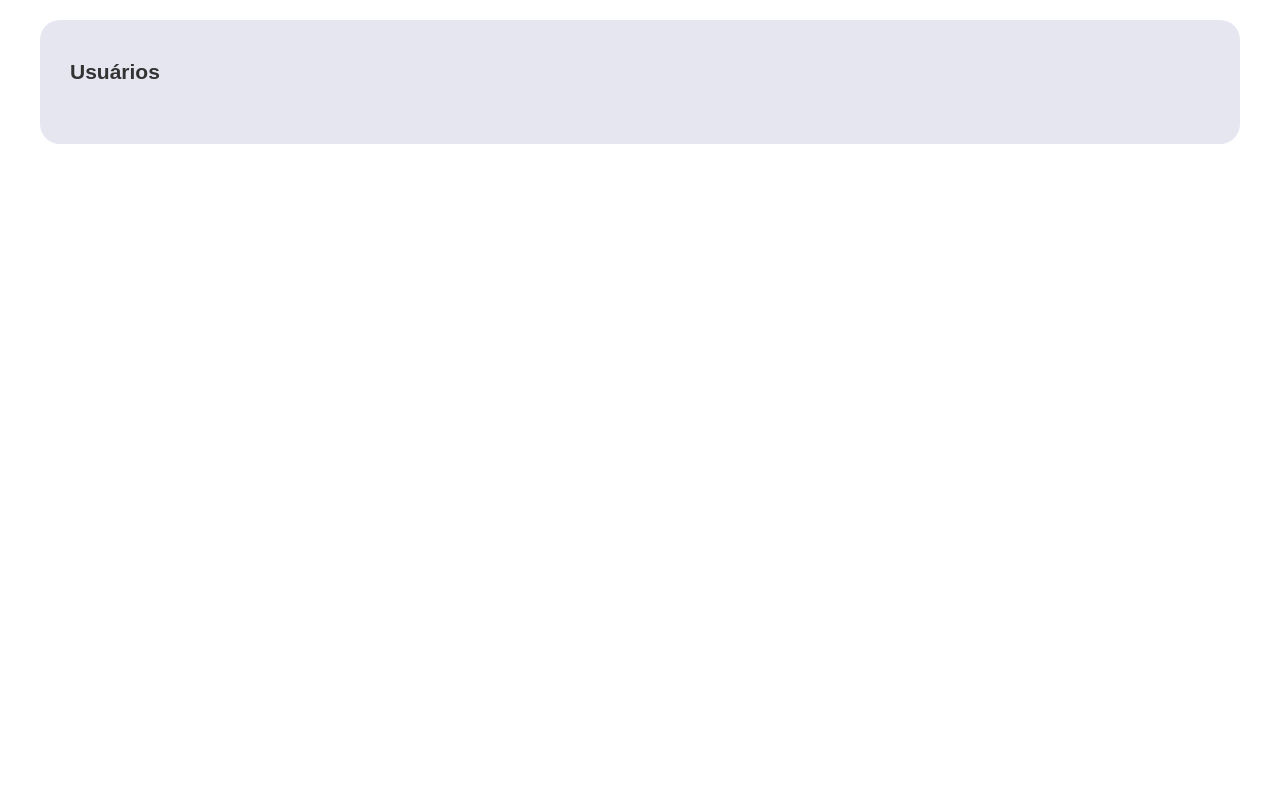
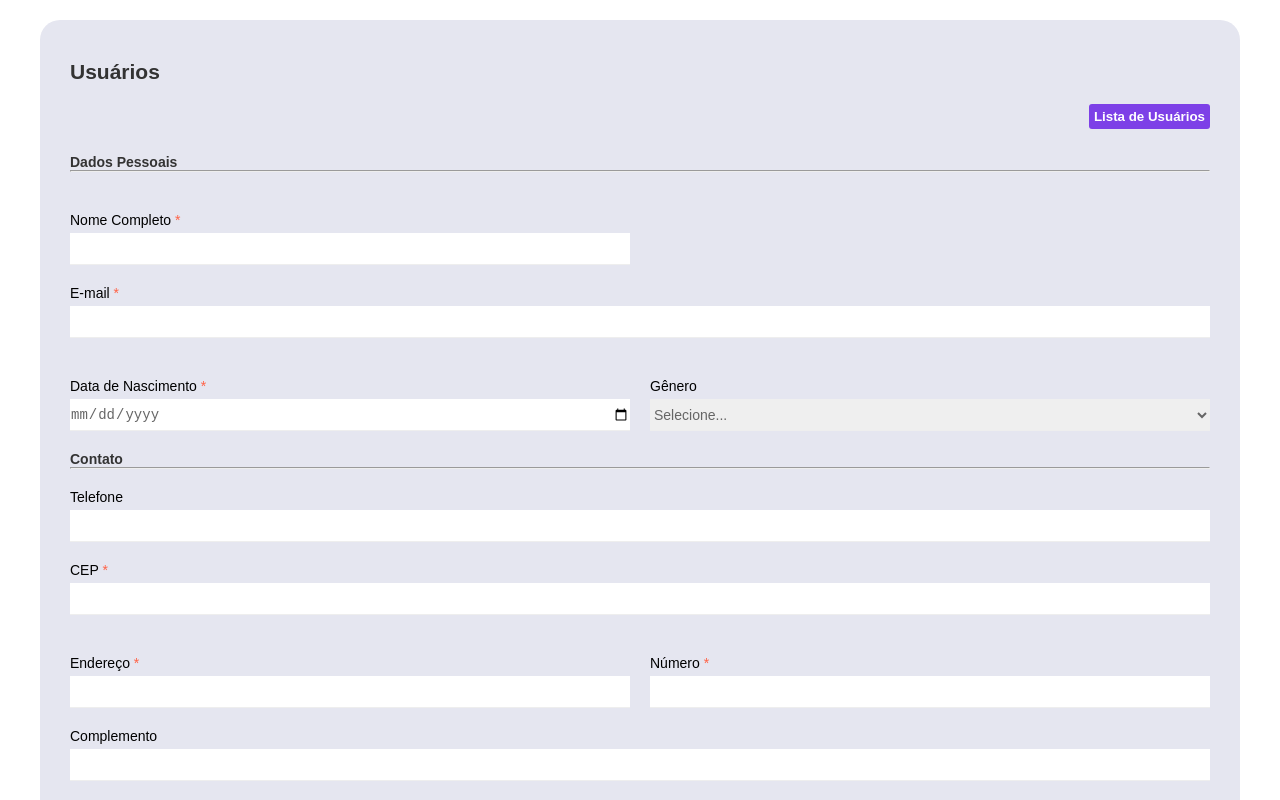
Before and after one commit to vini-cius/simple-crud, a React (Create React App) app in the folder frontend/: page /user/1 in a window 1280 px wide. Shown: the top 800 px of the page. Built offline with nearby package versions, Linux system fonts and the light colour scheme; no server answers; the HTML template or start-up script is replaced by a standard one.

Commit message:
get params for update

```diff
--- a/frontend/src/components/UserForm/index.js
+++ b/frontend/src/components/UserForm/index.js
@@ -1,20 +1,23 @@
 import React, { useState, useEffect } from 'react';
-import { Link } from 'react-router-dom';
+import { Link, useHistory, useParams } from 'react-router-dom';
 
 import { InputBlock, InputGroup, Input, Legend, Button, Select, DivButton } from './styles';
 
 import api from '../../services/api';
 
-export default function UserForm() {
+export default function UserForm(props) {
 
 	const [users, setUsers] = useState({});
+	const history = useHistory();
+	let { id } = useParams();
 
 	useEffect(() => {
+
 		async function loadUserById() {
 
-			const response = await api.get(`/users`);
+			const response = await api.get(`/users/${id}`);
 
-			console.log(response.data);
+			setUsers(response.data);
 		}
 
 		loadUserById();
@@ -41,7 +44,7 @@ export default function UserForm() {
 			await api.post('/users', data);
 
 			alert('Usuário salvo com sucesso');
-			//props.history.push('/users');
+			history.push('/');
 
 		} catch (error) {
 			console.log(error)
--- a/frontend/src/components/UserList/index.js
+++ b/frontend/src/components/UserList/index.js
@@ -13,7 +13,7 @@ export default function UserList() {
 	useEffect(() => {
 		async function loadUsers() {
 			try {
-				const response = await api.get('/users');
+				const response = await api.get(`/users`);
 
 				setUsers(response.data);
 
@@ -57,7 +57,7 @@ export default function UserList() {
 						users.map(user => (
 							<tr key={user._id}>
 								<td>
-									<Link className="link" to={`/users/${user._id}`}>Editar</Link>
+									<Link className="link" to={`/user/${user._id}`}>Editar</Link>
 								</td>
 								<td>
 									<span className="link" onClick={() => handleDeleteUser(user._id)}>Deletar</span>
--- a/frontend/src/routes.js
+++ b/frontend/src/routes.js
@@ -10,7 +10,7 @@ const Routes = () => (
 		<Switch>
 			<Route exact path="/" component={UserList} />
 			<Route path="/users" component={UserForm} />
-            <Route path="/users/:id" component={UserForm} />
+			<Route path="/user/:id" component={UserForm} />
 		</Switch>
 	</BrowserRouter>
 );
```
Lines whose indentation alone changed are shown as unchanged.
